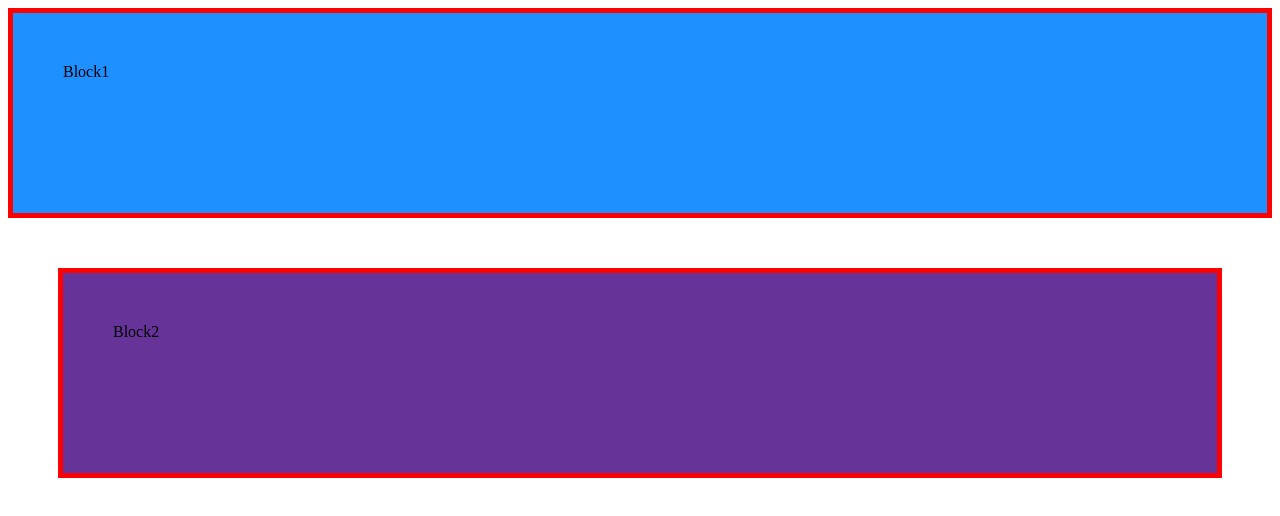
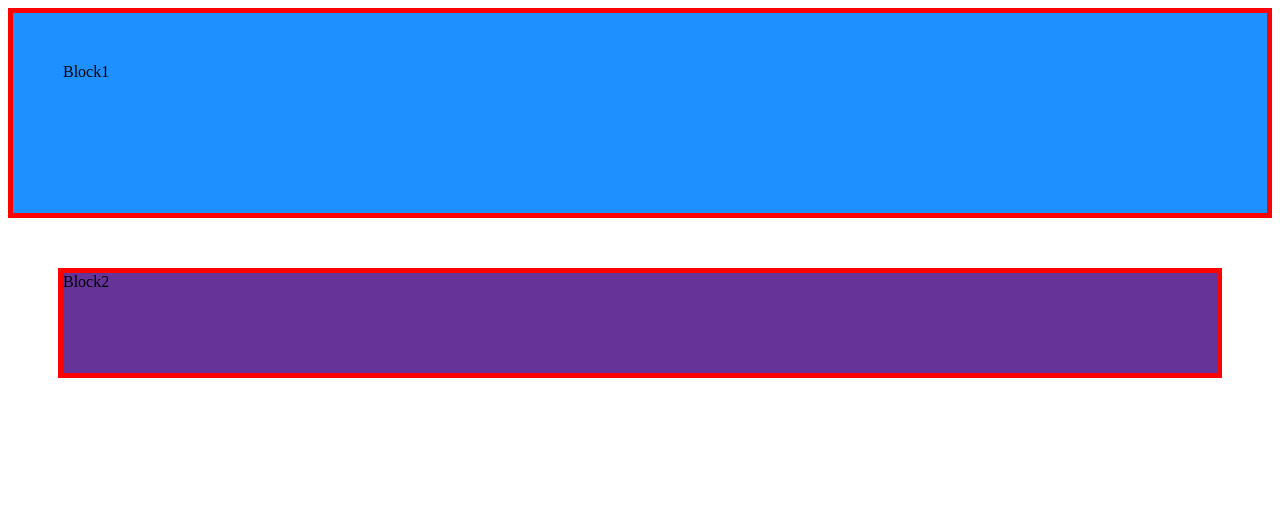
Before and after one commit to tregulovailmira/Lesson3_18.07.2020, a plain HTML site: page index.html in a window 1280 px wide. Drawn offline with Linux system fonts and the light colour scheme.

Commit message:
Fix the padding

```diff
--- a/styles.css
+++ b/styles.css
@@ -1,4 +1,4 @@
-div {
+.b1 {
     height: 100px;
     background-color: dodgerblue;
 
@@ -8,7 +8,10 @@ div {
 }
 
 .b2 {
+    height: 100px;
     background-color: rebeccapurple;
+
     margin: 50px;
+
     border: 5px solid red;
 }
```
